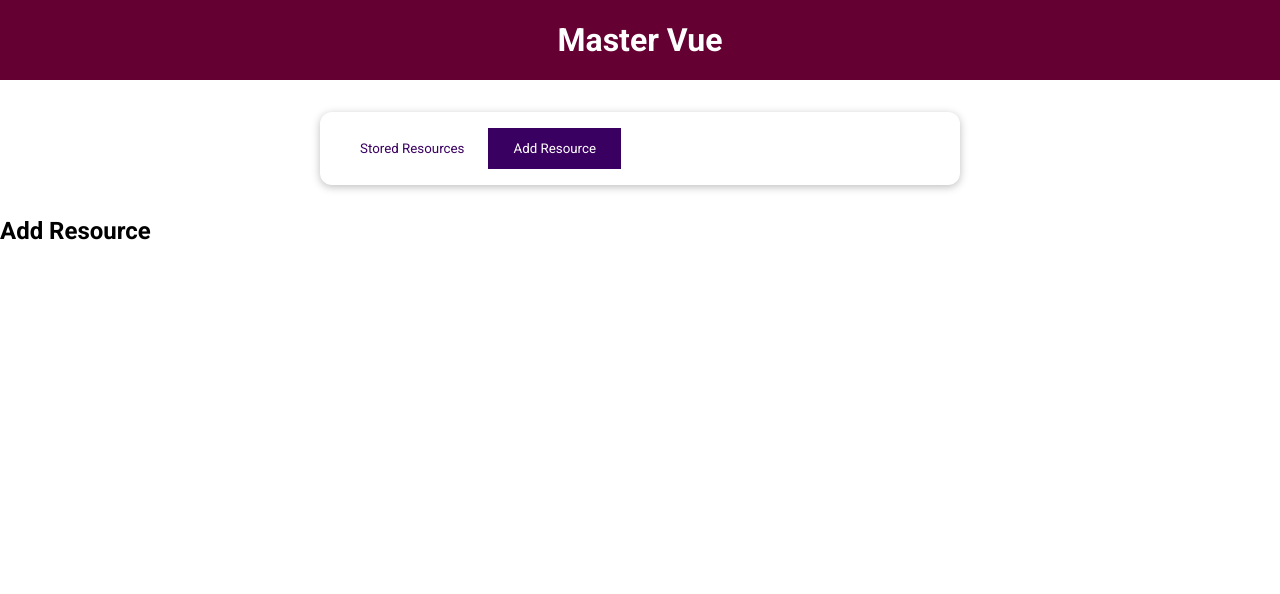
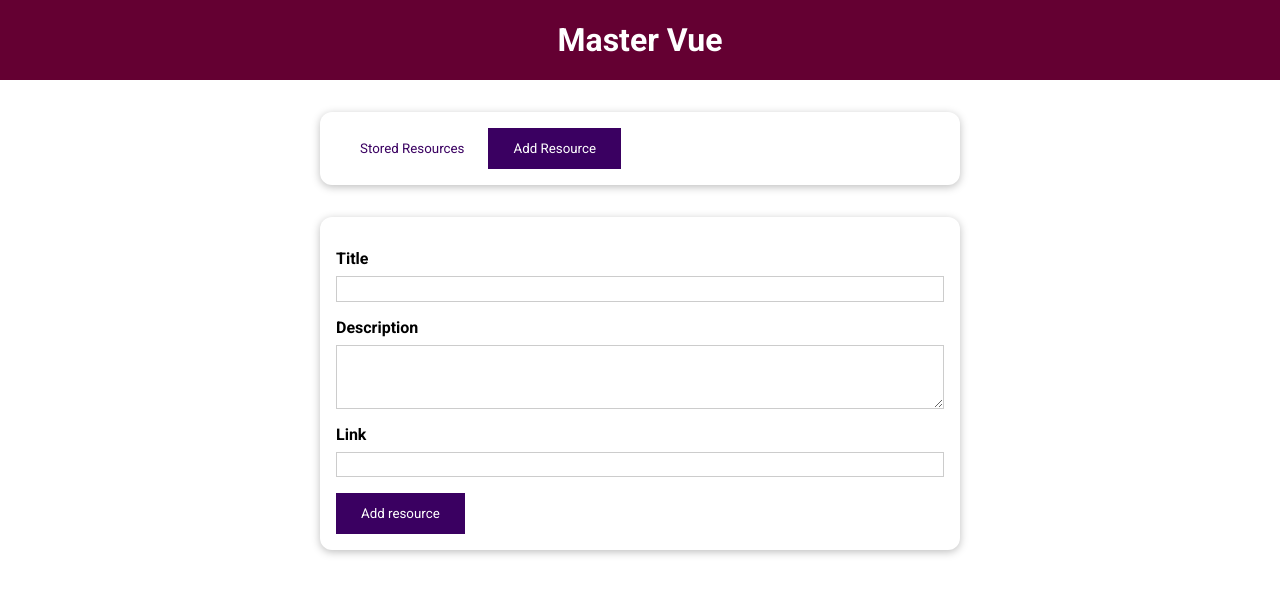
Before and after one commit to Arangus10/Learning-Vue-Resources-App, a Vue app: page / in a window 1280 px wide. Both pictures are taken after a click on the button "Add Resource". Shown: the top 594 px of the page. Built offline with nearby package versions, Linux system fonts and the light colour scheme.

Commit message:
Add template and style to AddResources.vue

```diff
--- a/src/components/learning-components/AddResources.vue
+++ b/src/components/learning-components/AddResources.vue
@@ -1,3 +1,49 @@
 <template>
-    <h2>Add Resource</h2>
+  <base-card>
+    <form>
+      <div class="form-control">
+        <label for="title">Title</label>
+        <input id="title" name="title" type="text" />
+      </div>
+      <div class="form-control">
+        <label for="decription">Description</label>
+        <textarea id="decription" name="description" rows="3"></textarea>
+      </div>
+      <div class="form-control">
+        <label for="link">Link</label>
+        <input id="link" name="link" type="url" />
+      </div>
+      <div>
+        <base-button type="submit">Add resource</base-button>
+      </div>
+    </form>
+  </base-card>
 </template>
+
+<style scoped>
+label {
+  font-weight: bold;
+  display: block;
+  margin-bottom: 0.5rem;
+}
+
+input,
+textarea {
+  display: block;
+  width: 100%;
+  font: inherit;
+  padding: 0.15rem;
+  border: 1px solid #ccc;
+}
+
+input:focus,
+textarea:focus {
+  outline: none;
+  border-color: #3a0061;
+  background-color: #f7ebff;
+}
+
+.form-control {
+  margin: 1rem 0;
+}
+</style>
```
